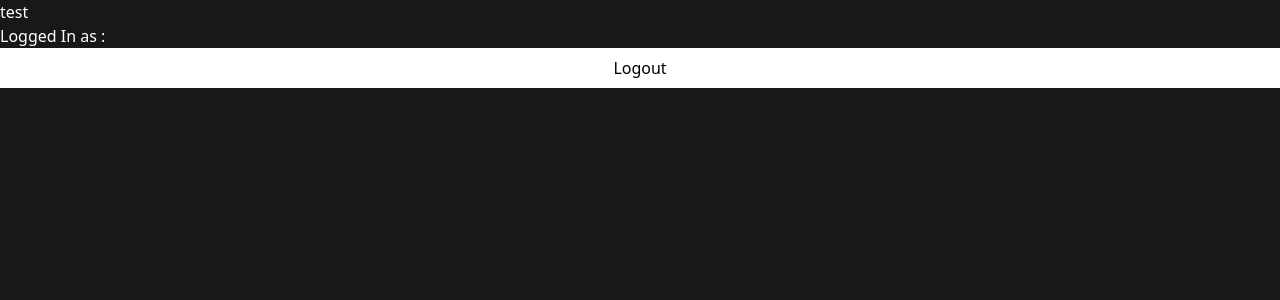
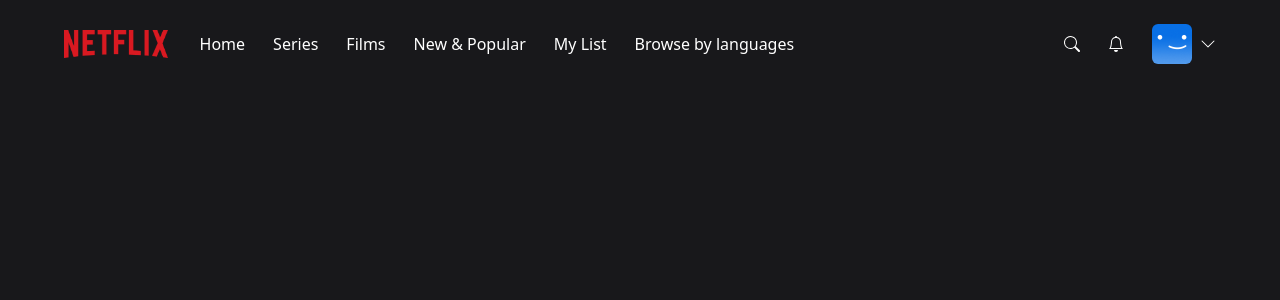
Before and after one commit to DaonYoon/Netflix-clone, a Next.js app: page / in a window 1280 px wide. Shown: the top 300 px of the page. Built offline with nearby package versions, Linux system fonts and the light colour scheme; no server answers; the database is empty; sample sign-in values are in the browser's storage.

Commit message:
상단바 완성

```diff
--- /dev/null
+++ b/components/AccountMenu.tsx
@@ -0,0 +1,35 @@
+import { signOut } from "next-auth/react";
+import React from "react";
+
+interface AccountMenuProps {
+  visible?: boolean;
+}
+
+const AccountMenu: React.FC<AccountMenuProps> = ({ visible }) => {
+  if (!visible) {
+    return null;
+  }
+  return (
+    <div className="bg-black w-56 absolute top-14 right-0 py-5 flex-col border-2 border-gray-500">
+      <div className="flex flex-col gap-3">
+        <div className="px-3 group/item flex flex-row gap-3 items-center w-full">
+          <img
+            src="/images/default-blue.png"
+            alt=""
+            className="w-8 rounded-md
+          "
+          />
+          <p className="text-white text-sm group-hover:/item:underline">
+            Username
+          </p>
+        </div>
+        <hr className="bg-gray-600 border-0 h-px my-4" />
+        <div onClick={() => signOut()} className="px-3 text-center text-white text-sm hover:underline">
+            로그아웃
+        </div>
+      </div>
+    </div>
+  );
+};
+
+export default AccountMenu;
--- /dev/null
+++ b/components/MobileMenu.tsx
@@ -0,0 +1,24 @@
+import React from "react";
+
+interface MobileMenuProps {
+  visible?: boolean;
+}
+
+const MobileMenu: React.FC<MobileMenuProps> = ({ visible }) => {
+  if (!visible) {
+    return null;
+  }
+  return (
+    <div className="bg-black w-56 absolute top-8 left-0 py-5 flex-col border-2 border-gray-500">
+      <div className="flex flex-col gap-4">
+        <div className="px-3 text-center text-white hover:underline">Home</div>
+        <div className="px-3 text-center text-white hover:underline">Series</div>
+        <div className="px-3 text-center text-white hover:underline">Films</div>
+        <div className="px-3 text-center text-white hover:underline">New & Popular</div>
+        <div className="px-3 text-center text-white hover:underline">Browse by Languages</div>
+      </div>
+    </div>
+  );
+};
+
+export default MobileMenu;
--- /dev/null
+++ b/components/Navbar.tsx
@@ -0,0 +1,90 @@
+import { useCallback, useEffect, useState } from "react";
+import MobileMenu from "./MobileMenu";
+import NavbarItem from "./NavbarItem";
+import { BsChevronDown, BsSearch, BsBell } from "react-icons/bs";
+import AccountMenu from "./AccountMenu";
+
+const TOP_OFFSET = 66;
+
+const Navbar = () => {
+  const [showMobileMenu, setShowMobileMenu] = useState(false);
+  const [showAccountMenu, setShowAccountMenu] = useState(false);
+  const [showBackGround, setShowBackGround] = useState(false);
+
+  useEffect(() => {
+    const handleScroll = () => {
+      if (window.screenY >= TOP_OFFSET) {
+        setShowBackGround(true);
+      } else {
+        setShowBackGround(false);
+      }
+    };
+    window.addEventListener("scroll", handleScroll);
+
+    return () => {
+      window.removeEventListener("scroll", handleScroll);
+    };
+  }, []);
+
+  const toggleMobileMenu = useCallback(() => {
+    setShowMobileMenu((current) => !current);
+  }, []);
+
+  const toggleAccountMenu = useCallback(() => {
+    setShowAccountMenu((current) => !current);
+  }, []);
+
+  return (
+    <>
+      <div className="w-full fixed z-400">
+        <div className={`px-4 md:px-16 py-6 flex flex-row items-center transition duration-500 ${showBackGround ? 'bg-zinc-900 bg-opacity-90' : ''}`}>
+          <img className="h-4 lg:h-7" src="/images/logo.png" alt="" />
+          <div className="flex-row ml-8 gap-7 hidden lg:flex">
+            <NavbarItem label="Home" />
+            <NavbarItem label="Series" />
+            <NavbarItem label="Films" />
+            <NavbarItem label="New & Popular" />
+            <NavbarItem label="My List" />
+            <NavbarItem label="Browse by languages" />
+          </div>
+          <div
+            onClick={toggleMobileMenu}
+            className="lg:hidden flex flex-row items-center gap-2 ml-8 cursor-pointer relative"
+          >
+            <p className="text-white text-sm">Browse</p>
+            <BsChevronDown
+              className={`text-white transition ${
+                showMobileMenu ? "rotate-180" : "rotate-0"
+              } `}
+            />
+            <MobileMenu visible={showMobileMenu} />
+          </div>
+          <div className="flex flex-row ml-auto gap-7 items-center">
+            <div className="text-gray-200 hover:text-gray-300 cursor-pointer">
+              <BsSearch className="text-white" />
+            </div>
+            <div className="text-gray-200 hover:text-gray-300 cursor-pointer">
+              <BsBell className="text-white" />
+            </div>
+            <div
+              onClick={toggleAccountMenu}
+              className="flex flex-row items-center gap-2 cursor-pointer relative"
+            >
+              <div className="w-6 h-6 lg:w-10 lg:h-10 rounded-md overflow-hidden">
+                <img src="/images/default-blue.png" alt="" />
+              </div>
+              <BsChevronDown
+                className={`text-white transition ${
+                  showAccountMenu ? "rotate-180" : "rotate-0"
+                } `}
+              />
+              <AccountMenu visible={showAccountMenu} />
+            </div>
+          </div>
+        </div>
+      </div>
+    </>
+  );
+};
+
+export default Navbar;
--- /dev/null
+++ b/components/NavbarItem.tsx
@@ -0,0 +1,17 @@
+import React from "react";
+
+interface NavbarItemProps {
+  label: string;
+}
+
+const NavbarItem: React.FC<NavbarItemProps> = ({
+    label
+}) => {
+  return (
+    <div className="text-white cursor-pointer hover:text-gray-300 transition">
+      {label}
+    </div>
+  );
+};
+
+export default NavbarItem;
--- a/pages/auth.tsx
+++ b/pages/auth.tsx
@@ -64,7 +64,7 @@
               {variant === "register" && (
                 <Input
                   label="Username"
-                  onChange={(ev) => setName(ev.target.value)}
+                  onChange={(ev: any) => setName(ev.target.value)}
                   id="name"
                   type="name"
                   value={name}
@@ -72,14 +72,14 @@
               )}
               <Input
                 label="Email"
-                onChange={(ev) => setEmail(ev.target.value)}
+                onChange={(ev: any) => setEmail(ev.target.value)}
                 id="email"
                 type="email"
                 value={email}
               />
               <Input
                 label="Password"
-                onChange={(ev) => setPassword(ev.target.value)}
+                onChange={(ev: any) => setPassword(ev.target.value)}
                 id="password"
                 type="password"
                 value={password}
--- a/pages/index.tsx
+++ b/pages/index.tsx
@@ -1,3 +1,4 @@
+import Navbar from "@/components/Navbar";
 import useCurrentUser from "@/hooks/useCurrentUser";
 import { NextPageContext } from "next";
 import { getSession, signOut } from "next-auth/react";
@@ -24,16 +25,7 @@
 
   return (
     <>
-      <h1 className="text-white">test</h1>
-      <p className="text-white">Logged In as : {user?.email}</p>
-      <button
-        className="h-10 w-full bg-white"
-        onClick={() => {
-          signOut();
-        }}
-      >
-        Logout
-      </button>
+   <Navbar />
     </>
   );
 };
```
